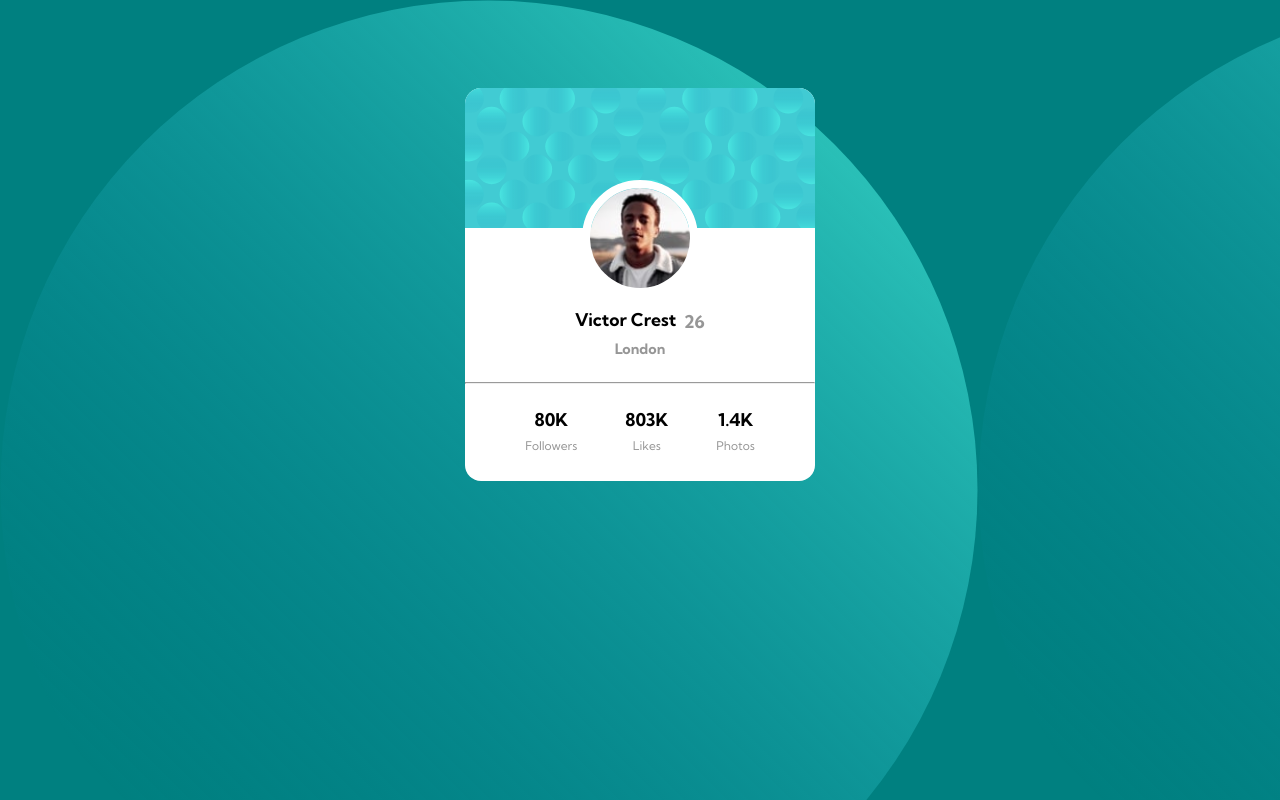
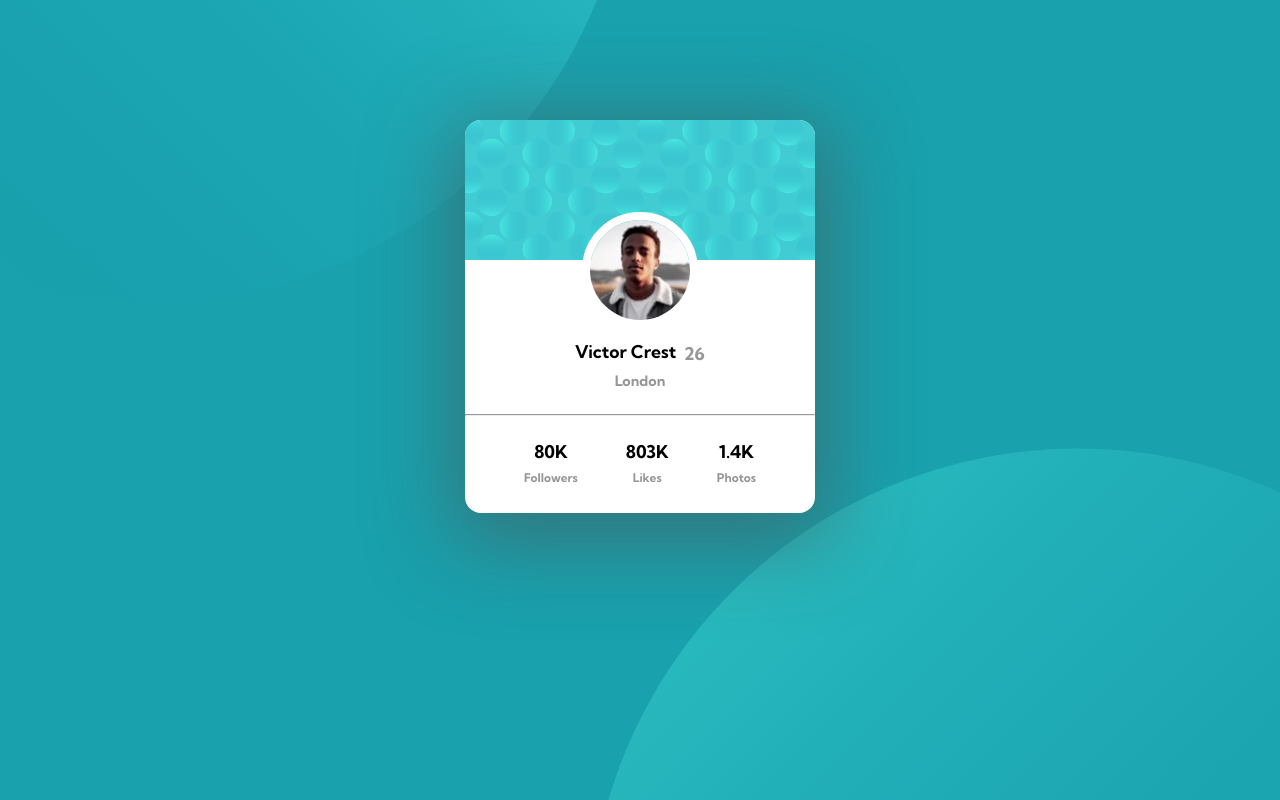
Before and after one commit to casserole27/FMProfilecardcomponent, a plain HTML site: page index.html in a window 1280 px wide. Drawn offline with Linux system fonts and the light colour scheme.

Commit message:
CSS styling - background
Explored how to style the circles in the background image, used previous Frontend Mentor Solutions. by other users.

```diff
--- a/profilecard.css
+++ b/profilecard.css
@@ -14,13 +14,18 @@ April 2022
     --very-dark-desaturated-blue: hsl(229, 23%, 23%);
     --dark-grayish-blue: hsl(227, 10%, 46%);
     --dark-gray: hsl(0, 0%, 59%);
+    --background: #19a1ad;
 }
 
 /******* GLOBAL STYLING ******/
 
 body {
-    background: url(images/bg-pattern-top.svg), teal /*url(images/bg-pattern-bottom.svg)*/;
+    background: url(images/bg-pattern-top.svg), url(images/bg-pattern-bottom.svg);
+    background-color: var(--background);
+    background-repeat: no-repeat;
+    background-position: right calc(47vw + 15%) bottom calc(65vh - 15vw), left calc(40vw + 25%) top calc(72vh - 10vw);
     font-family: 'Kumbh Sans', sans-serif;
+    font-weight: 700;
     display: flex;
     justify-content: center;
     align-items: center;
@@ -28,20 +33,17 @@ body {
 
 h1, .age {
     font-size: 1.1em;
-    font-weight: 700;
     margin-bottom: .5rem;
 }
 
 .location {
     font-size: .9em;
-    font-weight: 700;
     text-align: center;
     margin-top: 0;
 }
 
 .follownumber, .likesnumber, .photosnumber {
     font-size: 1.1em;
-    font-weight: 700;
     text-align: center;
     margin-bottom: .5rem;
 }
@@ -89,7 +91,6 @@ hr {
 .followers, .likes, .photos {
     display: flex;
     flex-direction: column;
-
 }
 
 
@@ -97,7 +98,7 @@ hr {
 
 .wrapper {
     width: 1080px;
-    padding: 5rem;
+    padding: 7rem;
     display: flex;
     justify-content: center;
     align-items: center;
@@ -107,7 +108,7 @@ hr {
 .card {
     background-color: white;
     border-radius: 1rem;
-
+    box-shadow: .1rem 1rem 5rem 1rem rgba(78, 77, 77, 0.5);
 }
 
 
@@ -123,6 +124,8 @@ hr {
     border-top-left-radius: 1rem;
     border-top-right-radius: 1rem;
 }
+
+
 
 /*# Front-end Style Guide
 
```
